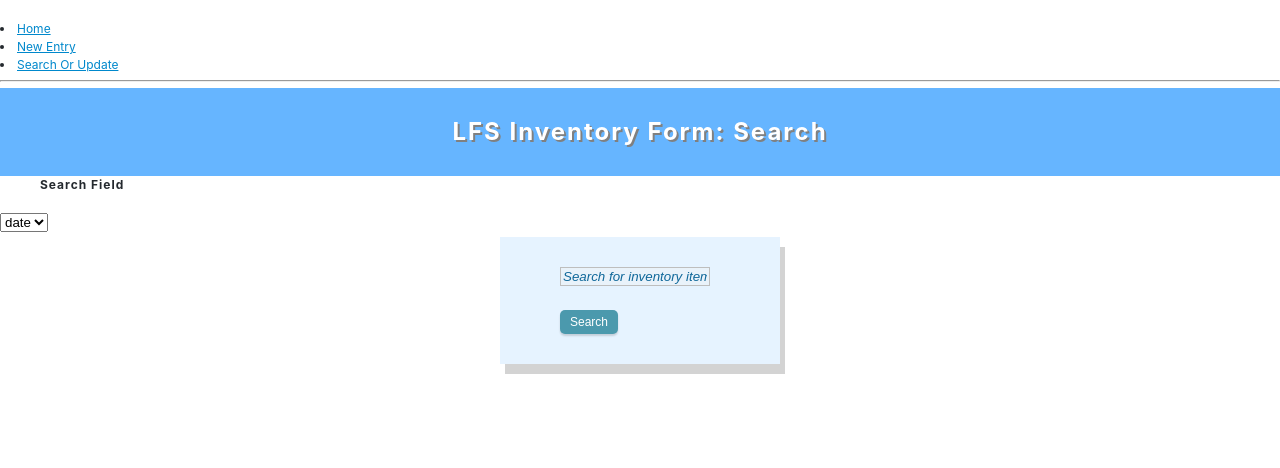
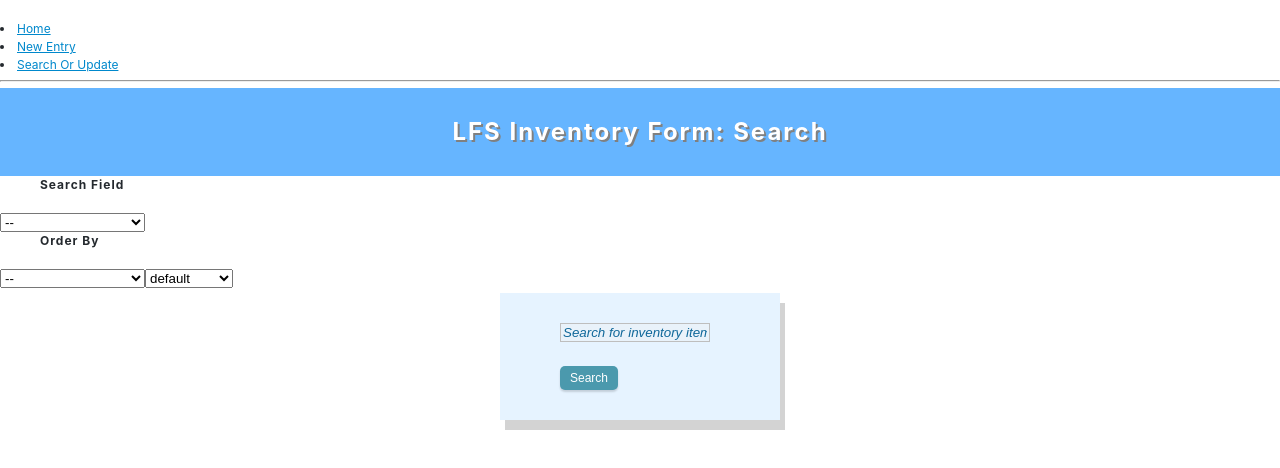
Before and after one commit to UBC-LFS/lfs-inventory, a React (Create React App) app: page /searchorupdate in a window 1280 px wide. Shown: the top 468 px of the page. Built offline with nearby package versions, Linux system fonts and the light colour scheme.

Commit message:
Add search options

```diff
--- a/src/SearchForm.js
+++ b/src/SearchForm.js
@@ -34,12 +34,26 @@ class SearchForm extends Component {
   }
 
   static defaultProps = {
-    tableSearchTerms: ['date', 'id', 'user']
+    tableSearchTerms: ['--', 'Entry ID',
+                        , 'ID', 'User', 'Date', 'Date modified'
+                        ,'Asset name', 'Asset model number', 'Asset specs'
+                        ,'Asset serial number', 'Asset tag', 'Asset owner'
+                        ,'Model year', 'Speed chart', 'Vendor', 'JV number'
+                        ,'Date purchased',  'Current user', 'Previous user'
+                        ,'Asset location', 'Disposal date', 'Method of disposal'
+                        ,'User type', 'Unit affiliation', 'Cost'],
+
+    tableOrder: [ 'default', 'increasing', 'decreasing']
   }
+
 
   render () {
     let searchTermOptions = this.props.tableSearchTerms.map(searchTerm => {
       return <option key={searchTerm} value={searchTerm}>{searchTerm}</option>
+    });
+
+    let orderBy = this.props.tableOrder.map(orderTerm => {
+      return <option key={orderTerm} value={orderTerm}>{orderTerm}</option>
     });
 
     return (
@@ -51,7 +65,15 @@ class SearchForm extends Component {
         <select className='search-dropdown' ref ="searchTermOptions" onChange={this.handleSelect}>
             {searchTermOptions}
         </select>
-         <SearchBar searchField={this.state.searchField} searchText={this.state.searchText} onClick={this.handleClick} onChange={this.handleChange}/>
+        <label> Order By </label><br />
+        <select className='search-dropdown' ref ="searchTermOptions" onChange={this.handleSelect}>
+            {searchTermOptions}
+        </select>
+        <select className='search-dropdown' ref ="searchTermOptions" onChange={this.handleSelect}>
+            {orderBy}
+        </select>
+        <div className="warning" >{this.state.warning}</div>
+         <SearchBar searchField={this.state.searchField} disabled={this.state.disabled} searchText={this.state.searchText} onClick={this.handleClick} onChange={this.handleChange}/>
       </div>
     )
   }
```
